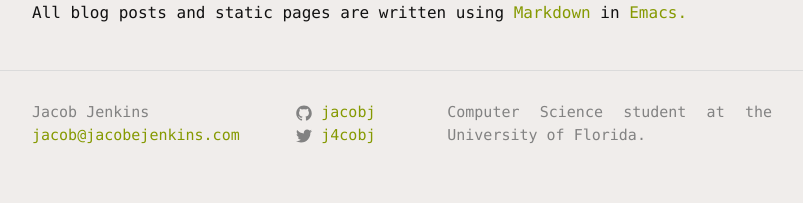
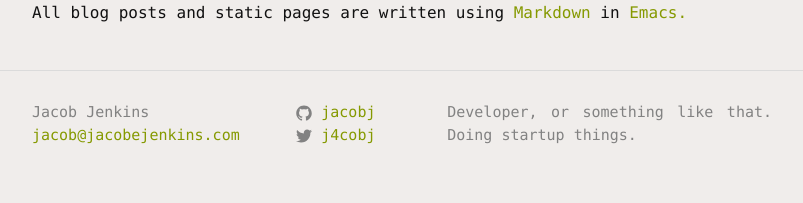
Before and after one commit to jacobj/jacobj.github.io, a Jekyll site: the page built from index.md, in a window 1280 px wide. Shown: the part 757-960 px from the top of the page, without its empty margins (238-1041 px from the left). Built offline with Jekyll 4.4.1, drawn with Linux system fonts in a browser that asks for light colours.

Commit message:
Final change

```diff
--- a/_config.yml
+++ b/_config.yml
@@ -2,7 +2,7 @@
 title: Jacob Jenkins
 email: jacob@jacobejenkins.com
 description: > # this means to ignore newlines until "baseurl:"
-    Computer Science student at the University of Florida.
+    Developer, or something like that. Doing startup things.
 baseurl: "" # the subpath of your site, e.g. /blog/
 url: "jacobejenkins.com" # the base hostname & protocol for your site
 twitter_username: j4cobj
```
